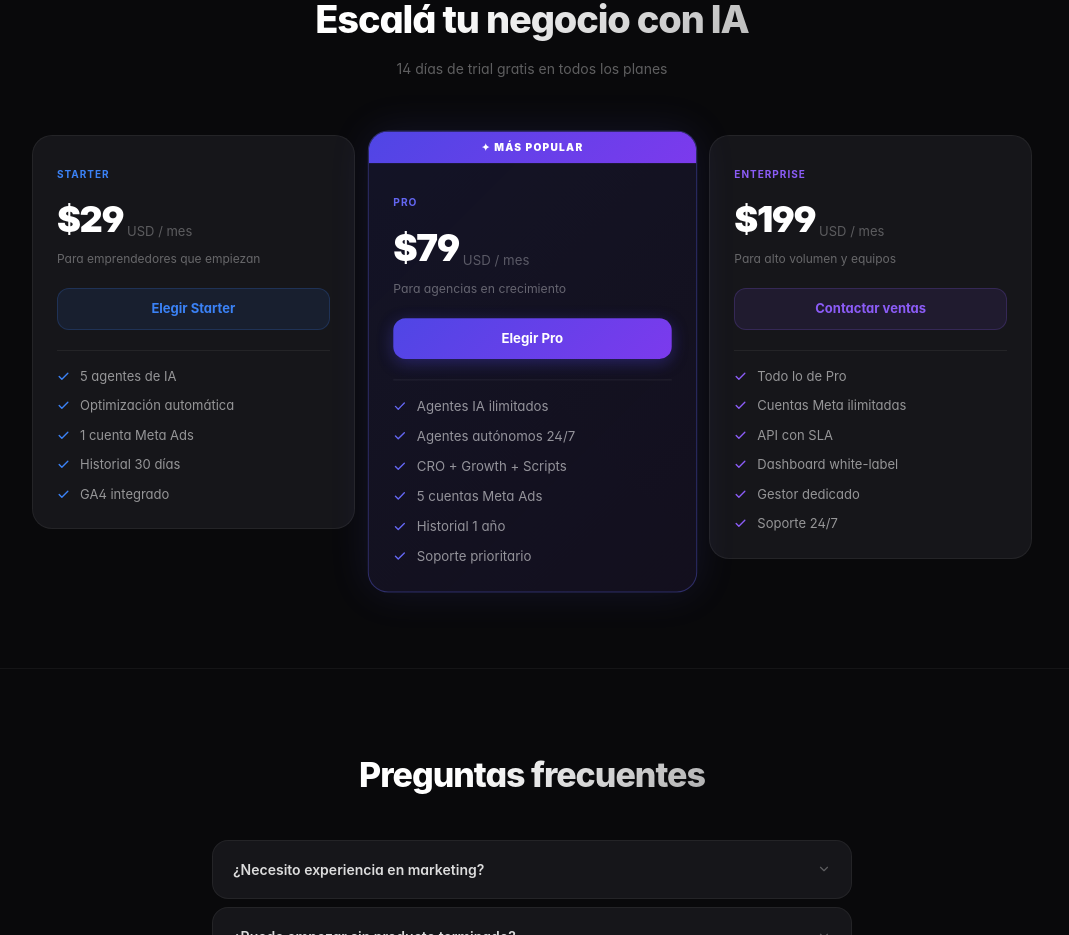
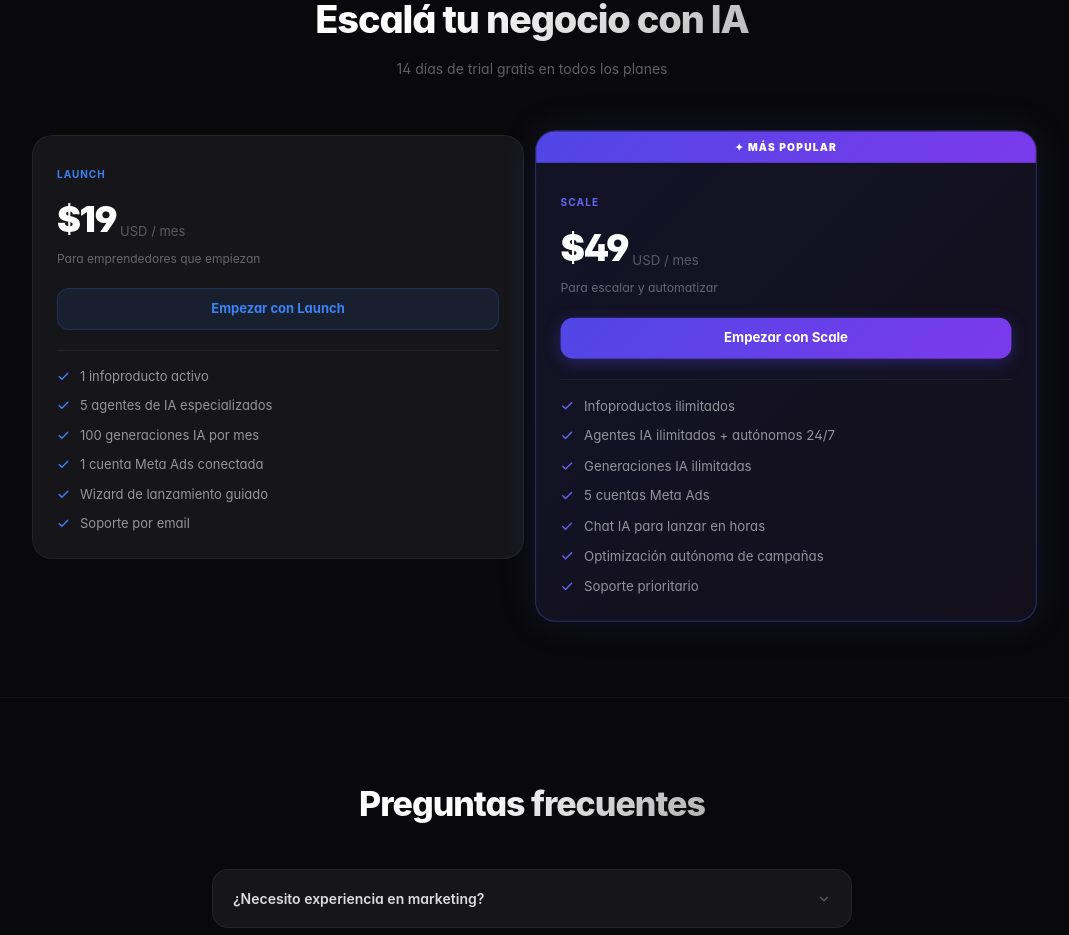
Before and after one commit to onepercentgsgr/metadash-v2, a Next.js app in the folder frontend/: page / in a window 1280 px wide. Shown: the part 2200-3135 px from the top of the page, without its empty margins (108-1177 px from the left). Built offline with nearby package versions, Linux system fonts and the light colour scheme; no server answers; a web font is replaced by a local one.

Commit message:
feat(landing): simplify to 2 plans — Launch $19 / Scale $49
https://claude.ai/code/session_01PesRZ7JptU12wSgZ8PC7bg

```diff
--- a/frontend/src/pages/index.jsx
+++ b/frontend/src/pages/index.jsx
@@ -23,15 +23,44 @@ const STEPS = [
 ];
 
 const PLANS = [
-  { name: 'Starter', price: 29,  accent: '#3b82f6', desc: 'Para emprendedores que empiezan', features: ['5 agentes de IA', 'Optimización automática', '1 cuenta Meta Ads', 'Historial 30 días', 'GA4 integrado'], cta: 'Elegir Starter' },
-  { name: 'Pro',     price: 79,  accent: '#6366f1', desc: 'Para agencias en crecimiento',    popular: true, features: ['Agentes IA ilimitados', 'Agentes autónomos 24/7', 'CRO + Growth + Scripts', '5 cuentas Meta Ads', 'Historial 1 año', 'Soporte prioritario'], cta: 'Elegir Pro' },
-  { name: 'Enterprise', price: 199, accent: '#8b5cf6', desc: 'Para alto volumen y equipos', features: ['Todo lo de Pro', 'Cuentas Meta ilimitadas', 'API con SLA', 'Dashboard white-label', 'Gestor dedicado', 'Soporte 24/7'], cta: 'Contactar ventas' },
+  {
+    name: 'Launch',
+    price: 19,
+    accent: '#3b82f6',
+    desc: 'Para emprendedores que empiezan',
+    features: [
+      '1 infoproducto activo',
+      '5 agentes de IA especializados',
+      '100 generaciones IA por mes',
+      '1 cuenta Meta Ads conectada',
+      'Wizard de lanzamiento guiado',
+      'Soporte por email',
+    ],
+    cta: 'Empezar con Launch',
+  },
+  {
+    name: 'Scale',
+    price: 49,
+    accent: '#6366f1',
+    desc: 'Para escalar y automatizar',
+    popular: true,
+    features: [
+      'Infoproductos ilimitados',
+      'Agentes IA ilimitados + autónomos 24/7',
+      'Generaciones IA ilimitadas',
+      '5 cuentas Meta Ads',
+      'Chat IA para lanzar en horas',
+      'Optimización autónoma de campañas',
+      'Soporte prioritario',
+    ],
+    cta: 'Empezar con Scale',
+  },
 ];
 
 const FAQS = [
   { q: '¿Necesito experiencia en marketing?',        a: 'No. MetaDash está diseñado para que los agentes hagan el trabajo técnico. Vos decidís la estrategia.' },
   { q: '¿Puedo empezar sin producto terminado?',     a: 'Sí. El wizard de Infoproducto te guía en 14 pasos: de la idea al lanzamiento, con todo generado por IA.' },
-  { q: '¿Qué pasa cuando termina el trial de 14 días?', a: 'Tu cuenta se pausa. Elegís un plan pago para continuar. Sin cobros automáticos ni sorpresas.' },
+  { q: '¿Qué pasa cuando termina el trial de 14 días?', a: 'Tu cuenta se pausa. Elegís un plan pago para continuar: Launch ($19/mes) o Scale ($49/mes). Sin cobros automáticos ni sorpresas.' },
   { q: '¿Funciona para infoproductos en cualquier nicho?', a: 'Sí. Los agentes adaptan el tono, modismos y estrategia según tu mercado (Argentina, México, España, LATAM, etc.).' },
 ];
 
```
